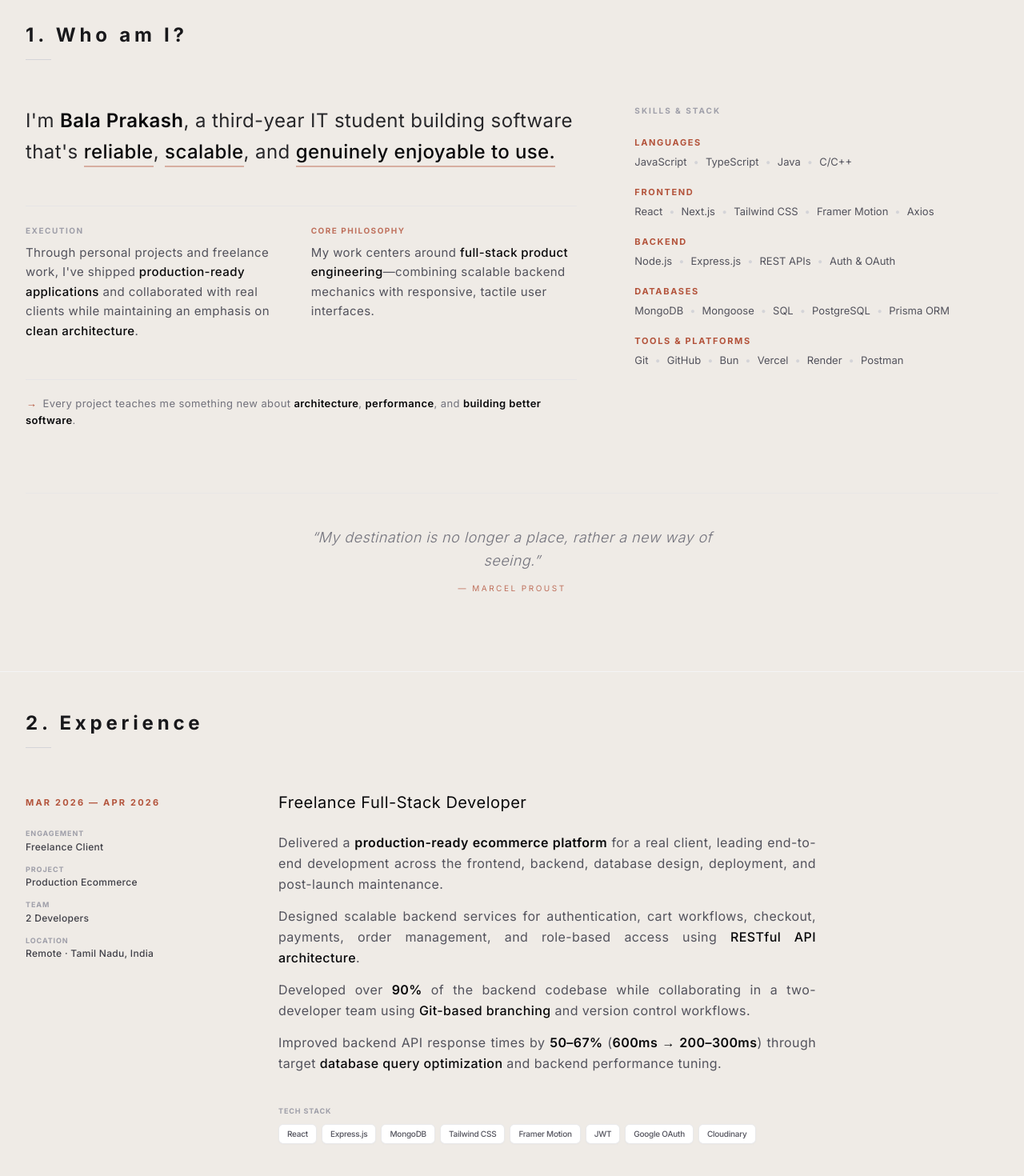
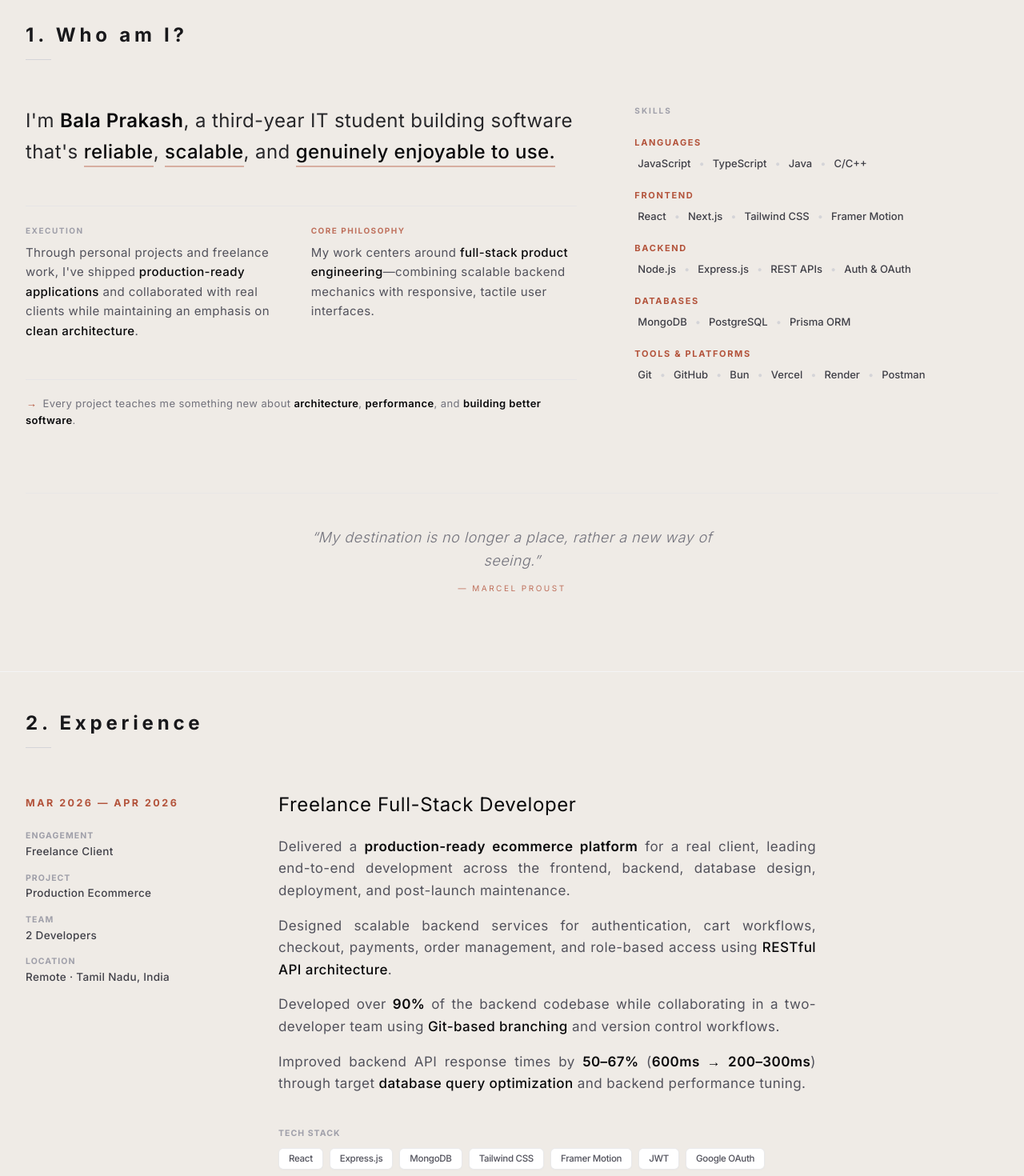
Before and after one commit to Bala-Prakash-M/Portfolio, a Next.js app: page / in a window 1280 px wide. Shown: the part 820-2290 px from the top of the page at 80% size. Built offline with nearby package versions, Linux system fonts and the light colour scheme.

Commit message:
feat: enhance Skills and Experience components with animations and improved layout

```diff
--- a/components/modules/about/Skills.tsx
+++ b/components/modules/about/Skills.tsx
@@ -1,55 +1,86 @@
 "use client";
 
 import React from "react";
+import { motion } from "framer-motion";
+import type { Variants } from "framer-motion";
 import skillGroups from "./data";
 
 export default function Skills() {
+  // Container variant to handle staggered entrance timing
+  const containerVariants: Variants = {
+    hidden: { opacity: 0 },
+    visible: {
+      opacity: 1,
+      transition: {
+        staggerChildren: 0.08,
+        delayChildren: 0.05,
+      },
+    },
+  };
+
+  // Category item variant for smooth upward entrance
+  const groupVariants: Variants = {
+    hidden: { opacity: 0, y: 14 },
+    visible: {
+      opacity: 1,
+      y: 0,
+      transition: {
+        duration: 0.5,
+        ease: [0.16, 1, 0.3, 1],
+      },
+    },
+  };
+
   return (
-    <div className="w-full select-none">
+    <motion.div
+      variants={containerVariants}
+      initial="hidden"
+      whileInView="visible"
+      viewport={{ once: true, margin: "-10%" }}
+      className="w-full select-none"
+    >
       {/* EDITORIAL SECTION HEADER */}
-      <div className="flex items-center gap-2 mb-6">
+      <motion.div variants={groupVariants} className="flex items-center gap-2 mb-6">
         <h3 className="font-mono text-[10px] font-bold uppercase tracking-[0.2em] text-zinc-400">
-          Skills &amp; Stack
+          Skills
         </h3>
-      </div>
+      </motion.div>
 
-      {/* MINIMALIST TYPOGRAPHIC STACK WITH INLINE ICONS */}
+      {/* MINIMALIST TYPOGRAPHIC STACK */}
       <div className="space-y-5">
         {skillGroups.map((group) => (
-          <div key={group.category} className="space-y-1.5">
+          <motion.div key={group.category} variants={groupVariants} className="space-y-1.5">
             {/* CATEGORY TITLE */}
             <h4 className="font-mono text-[11px] font-bold uppercase tracking-[0.15em] text-[#B3533B]">
               {group.category}
             </h4>
 
-            {/* INLINE ICON LIST */}
-            <div className="flex flex-wrap items-center gap-y-1 text-zinc-600 font-mono text-[13px]">
-              {group.items.map((skill, index) => {
-                return (
+            {/* INLINE LIST WITH TACTILE DESKTOP HOVER STATES */}
+            <div className="flex flex-wrap items-center gap-y-1.5 text-zinc-600 font-mono text-[13px]">
+              {group.items.map((skill, index) => (
                 <React.Fragment key={skill.name}>
-                    <div className="group relative inline-flex items-center gap-1.5 cursor-default">
+                  <div className="group relative inline-flex items-center px-2 py-0.5 -mx-1 rounded-md transition-all duration-200 ease-out md:hover:bg-zinc-200/50 md:hover:-translate-y-0.5 cursor-default">
                     {/* Tech Name */}
-                      <span className="group-hover:text-zinc-950 transition-colors duration-150 font-normal">
+                    <span className="group-hover:text-zinc-950 transition-colors duration-150 font-medium text-zinc-700">
                       {skill.name}
                     </span>
 
-                      {/* Low-profile Tooltip */}
-                      <span className="hidden sm:block absolute bottom-full left-1/2 -translate-x-1/2 mb-1.5 scale-95 opacity-0 pointer-events-none transition-all duration-150 origin-bottom whitespace-nowrap px-2 py-1 rounded bg-zinc-950 text-white text-[9.5px] font-mono tracking-wide shadow-md group-hover:opacity-100 group-hover:scale-100 z-50">
+                    {/* Desktop Tooltip */}
+                    <span className="hidden md:block absolute bottom-full left-1/2 -translate-x-1/2 mb-2 translate-y-1 scale-95 opacity-0 pointer-events-none transition-all duration-200 ease-out origin-bottom whitespace-nowrap px-2.5 py-1 rounded bg-zinc-950 text-white text-[9.5px] font-mono tracking-wide shadow-md group-hover:opacity-100 group-hover:scale-100 group-hover:-translate-y-0.5 z-50">
                       {skill.desc}
                     </span>
                   </div>
 
                   {/* Separator Bullet */}
                   {index < group.items.length - 1 && (
-                      <span className="mx-2 text-zinc-300 select-none">•</span>
+                    <span className="mx-1.5 text-zinc-300 select-none">•</span>
                   )}
                 </React.Fragment>
-                );
-              })}
-            </div>
-          </div>
               ))}
             </div>
+          </motion.div>
+        ))}
       </div>
+    </motion.div>
   );
 }
--- a/components/modules/about/data.tsx
+++ b/components/modules/about/data.tsx
@@ -100,12 +100,6 @@ const skillGroups: SkillGroup[] = [
         icon: SiFramer,
         brandColor: "text-[#0055FF]",
       },
-      {
-        name: "Axios",
-        desc: "Asynchronous network request lifecycle",
-        icon: SiAxios,
-        brandColor: "text-[#5A29E4]",
-      },
     ],
   },
   {
@@ -145,18 +139,6 @@ const skillGroups: SkillGroup[] = [
         desc: "Document database",
         icon: SiMongodb,
         brandColor: "text-[#47A248]",
-      },
-      {
-        name: "Mongoose",
-        desc: "MongoDB data modeling",
-        icon: SiMongoose,
-        brandColor: "text-[#880000]",
-      },
-      {
-        name: "SQL",
-        desc: "Managing structured data",
-        icon: DiDatabase,
-        brandColor: "text-[#00758F]",
       },
       {
         name: "PostgreSQL",
--- a/components/modules/experience/Experience.tsx
+++ b/components/modules/experience/Experience.tsx
@@ -3,57 +3,9 @@
 import { motion } from "framer-motion";
 import type { Variants } from "framer-motion";
 import SectionHeading from "@/components/shared/components/SectionHeading";
-
-interface MetadataItem {
-  label: string;
-  value: string;
-}
-
-interface ExperienceItem {
-  role: string;
-  period: string;
-  meta: MetadataItem[];
-  bullets: React.ReactNode[];
-  stack: string[];
-}
+import { experiences } from "./data";
 
 export default function Experience() {
-  const experiences: ExperienceItem[] = [
-    {
-      role: "Freelance Full-Stack Developer",
-      period: "Mar 2026 — Apr 2026",
-      meta: [
-        { label: "Engagement", value: "Freelance Client" },
-        { label: "Project", value: "Production Ecommerce" },
-        { label: "Team", value: "2 Developers" },
-        { label: "Location", value: "Remote · Tamil Nadu, India" }
-      ],
-      bullets: [
-        <>
-          Delivered a <span className="text-zinc-950 font-semibold">production-ready ecommerce platform</span> for a real client, leading end-to-end development across the frontend, backend, database design, deployment, and post-launch maintenance.
-        </>,
-        <>
-          Designed scalable backend services for authentication, cart workflows, checkout, payments, order management, and role-based access using <span className="text-zinc-950 font-medium">RESTful API architecture</span>.
-        </>,
-        <>
-          Developed over <span className="text-zinc-950 font-semibold font-mono">90%</span> of the backend codebase while collaborating in a two-developer team using <span className="text-zinc-950 font-medium">Git-based branching</span> and version control workflows.
-        </>,
-        <>
-          Improved backend API response times by <span className="text-zinc-950 font-semibold font-mono">50–67%</span> (<span className="text-zinc-950 font-semibold font-mono">600ms → 200–300ms</span>) through target <span className="text-zinc-950 font-medium">database query optimization</span> and backend performance tuning.
-        </>
-      ],
-      stack: [
-        "React",
-        "Express.js",
-        "MongoDB",
-        "Tailwind CSS",
-        "Framer Motion",
-        "JWT",
-        "Google OAuth",
-        "Cloudinary"
-      ]
-    }
-  ];
 
   const listVariants: Variants = {
     hidden: { opacity: 0 },
@@ -92,22 +44,22 @@ export default function Experience() {
             variants={itemVariants}
             className="grid grid-cols-1 lg:grid-cols-12 gap-8 lg:gap-12 items-start"
           >
-            {/* LEFT COLUMN: Period timeline marker + Metadata block grouped safely together */}
+            {/* LEFT COLUMN: Period timeline marker + Metadata block */}
             <div className="lg:col-span-3 space-y-6 pt-1">
 
               {/* Timeline marker */}
-              <div className="font-mono text-[11px] font-bold uppercase tracking-[0.2em] text-[#B3533B]">
+              <div className="font-mono text-[12.5px] font-bold uppercase tracking-[0.2em] text-[#B3533B]">
                 {exp.period}
               </div>
 
-              {/* Vertical Metadata Stream for clean side scanning */}
-              <div className="space-y-3.5 pt-1 border-t border-zinc-100 lg:border-t-0 lg:pt-0">
+              {/* Vertical Metadata Stream */}
+              <div className="space-y-4 pt-1 border-t border-zinc-100 lg:border-t-0 lg:pt-0">
                 {exp.meta.map((item) => (
                   <div key={item.label} className="space-y-0.5">
-                    <div className="font-mono text-[9px] font-bold text-zinc-400 uppercase tracking-widest">
+                    <div className="font-mono text-[10.5px] font-bold text-zinc-400 uppercase tracking-widest">
                       {item.label}
                     </div>
-                    <p className="text-[12px] font-medium text-zinc-700 tracking-wide leading-tight">
+                    <p className="text-[13.5px] font-medium text-zinc-700 tracking-wide leading-snug">
                       {item.value}
                     </p>
                   </div>
@@ -116,40 +68,39 @@ export default function Experience() {
 
             </div>
 
-            {/* RIGHT COLUMN: Execution Profile Core (Role, Narrative Case Bulletins, Stack Arrays) */}
+            {/* RIGHT COLUMN: Execution Profile Core */}
             <div className="lg:col-span-9 space-y-6">
 
               {/* Role Context Profile */}
               <div>
-                <h3 className="text-xl font-normal text-zinc-950 tracking-wide leading-tight">
+                <h3 className="text-2xl font-normal text-zinc-950 tracking-wide leading-tight">
                   {exp.role}
                 </h3>
               </div>
 
-              {/* Structured Work Bulletins Container (Max-W-2xl for optimal character reading bounds) */}
-              <div className="max-w-2xl space-y-3.5">
+              {/* Structured Work Bulletins Container */}
+              <div className="max-w-2xl space-y-4">
                 {exp.bullets.map((bullet, idx) => (
                   <p
                     key={idx}
-                    className="text-zinc-600 text-base leading-relaxed font-normal tracking-wide text-justify"
+                    className="text-zinc-600 text-[17px] leading-relaxed font-normal tracking-wide text-justify"
                   >
                     {bullet}
                   </p>
                 ))}
               </div>
 
-              {/* Architecture Deployment Stack Chips */}
               {/* Technology Architecture Section */}
               <div className="space-y-2.5 pt-4">
-                <div className="font-mono text-[9px] font-bold text-zinc-400 uppercase tracking-widest">
+                <div className="font-mono text-[10.5px] font-bold text-zinc-400 uppercase tracking-widest">
                   Tech Stack
                 </div>
 
-                <div className="flex flex-wrap gap-1.5 max-w-2xl">
+                <div className="flex flex-wrap gap-2 max-w-2xl">
                   {exp.stack.map((tech) => (
                     <span
                       key={tech}
-                      className="px-2.5 py-1 rounded-md bg-white border border-zinc-200/80 font-mono text-[10px] font-medium text-zinc-600 tracking-tight shadow-[0_1px_3px_rgba(0,0,0,0.02)] select-none transition-colors duration-150 hover:border-zinc-300 hover:text-zinc-900"
+                      className="px-3 py-1 rounded-md bg-white border border-zinc-200/80 font-mono text-[11.5px] font-medium text-zinc-600 tracking-tight shadow-[0_1px_3px_rgba(0,0,0,0.02)] select-none transition-colors duration-150 hover:border-zinc-300 hover:text-zinc-900"
                     >
                       {tech}
                     </span>
--- /dev/null
+++ b/components/modules/experience/data.tsx
@@ -0,0 +1,49 @@
+interface MetadataItem {
+  label: string;
+  value: string;
+}
+
+interface ExperienceItem {
+  role: string;
+  period: string;
+  meta: MetadataItem[];
+  bullets: React.ReactNode[];
+  stack: string[];
+}
+
+export const experiences: ExperienceItem[] = [
+    {
+      role: "Freelance Full-Stack Developer",
+      period: "Mar 2026 — Apr 2026",
+      meta: [
+        { label: "Engagement", value: "Freelance Client" },
+        { label: "Project", value: "Production Ecommerce" },
+        { label: "Team", value: "2 Developers" },
+        { label: "Location", value: "Remote · Tamil Nadu, India" }
+      ],
+      bullets: [
+        <>
+          Delivered a <span className="text-zinc-950 font-semibold">production-ready ecommerce platform</span> for a real client, leading end-to-end development across the frontend, backend, database design, deployment, and post-launch maintenance.
+        </>,
+        <>
+          Designed scalable backend services for authentication, cart workflows, checkout, payments, order management, and role-based access using <span className="text-zinc-950 font-medium">RESTful API architecture</span>.
+        </>,
+        <>
+          Developed over <span className="text-zinc-950 font-semibold font-mono">90%</span> of the backend codebase while collaborating in a two-developer team using <span className="text-zinc-950 font-medium">Git-based branching</span> and version control workflows.
+        </>,
+        <>
+          Improved backend API response times by <span className="text-zinc-950 font-semibold font-mono">50–67%</span> (<span className="text-zinc-950 font-semibold font-mono">600ms → 200–300ms</span>) through target <span className="text-zinc-950 font-medium">database query optimization</span> and backend performance tuning.
+        </>
+      ],
+      stack: [
+        "React",
+        "Express.js",
+        "MongoDB",
+        "Tailwind CSS",
+        "Framer Motion",
+        "JWT",
+        "Google OAuth",
+        "Cloudinary"
+      ]
+    }
+  ];
```
Lines whose indentation alone changed are shown as unchanged.
